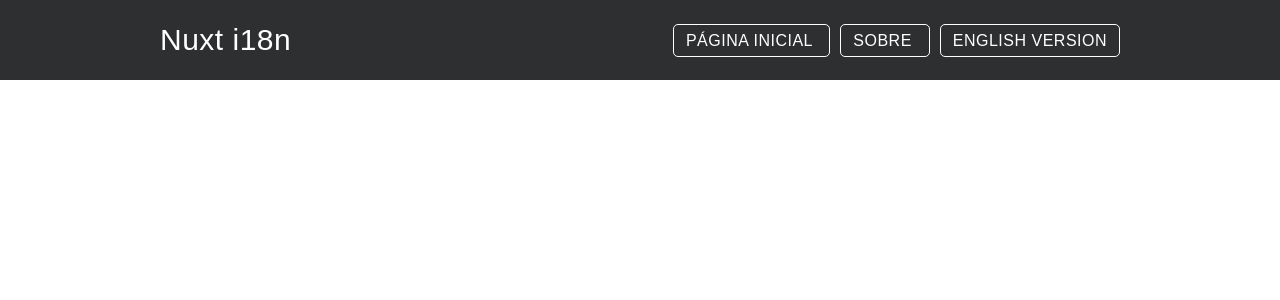
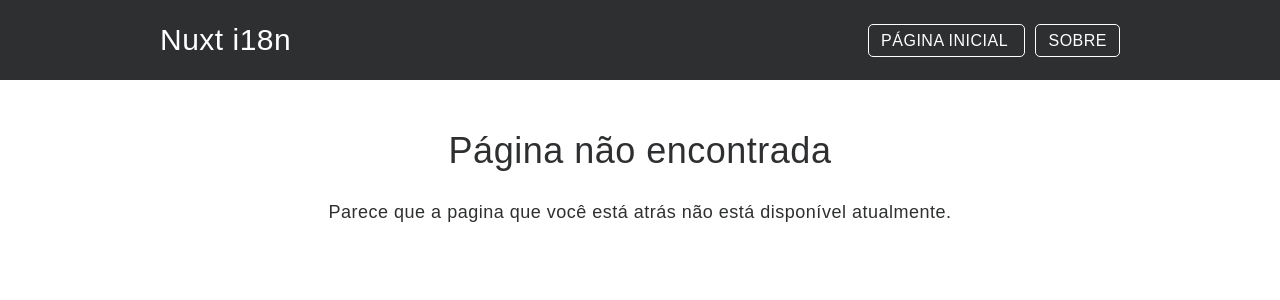
Before and after one commit to Diolinux-dev-team/client, a Nuxt app: page /en/404 in a window 1280 px wide. Shown: the top 300 px of the page. Built offline with nearby package versions, Linux system fonts and the light colour scheme.

Commit message:
Changes in notfound page

```diff
--- a/layouts/default.vue
+++ b/layouts/default.vue
@@ -9,12 +9,6 @@
           </nuxt-link>
           <nuxt-link class="Header__Link" :to="$i18n.path('about')" exact>
             {{ $t('links.about') }}
-          </nuxt-link>
-          <nuxt-link class="Header__Link" v-if="$i18n.locale === 'br'" :to="`/en` + $route.fullPath" active-class="none" exact>
-            {{ $t('links.english') }}
-          </nuxt-link>
-          <nuxt-link class="Header__Link" v-else :to="$route.fullPath.replace(/^\/[^\/]+/, '')" active-class="none" exact>
-            {{ $t('links.portuguese') }}
           </nuxt-link>
         </nav>
       </div>
--- a/locales/en-US.json
+++ b/locales/en-US.json
@@ -12,5 +12,9 @@
     "about": {
         "title": "About",
         "introduction": "This page is made to give you more informations."
+    },
+    "notfound": {
+        "title": "Page not found",
+        "text": "It looks like the page you are looking for is not currently available."
     }
 }
--- a/pages/404.vue
+++ b/pages/404.vue
@@ -1,16 +1,4 @@
-<template>
-  <div class="Content">
-    <div class="container">
-      <h1 class="Content__Title">{{ $t('notfound.title') }}</h1>
-      <p>{{ $t('notfound.text') }}</p>
-    </div>
-  </div>
-</template>
-
 <script>
-export default {
-  head() {
-    return { title: this.$t('notfound.title') }
-  }
-}
+import notFound from '~/pages/_lang/404'
+export default notFound
 </script>
--- /dev/null
+++ b/pages/_lang/404.vue
@@ -0,0 +1,16 @@
+<template>
+  <div class="Content">
+    <div class="container">
+      <h1 class="Content__Title">{{ $t('notfound.title') }}</h1>
+      <p>{{ $t('notfound.text') }}</p>
+    </div>
+  </div>
+</template>
+
+<script>
+export default {
+  head() {
+    return { title: this.$t('notfound.title') }
+  }
+}
+</script>
```
Also changed, not shown: 1 other file (tests, documents, lock files or other folders).
